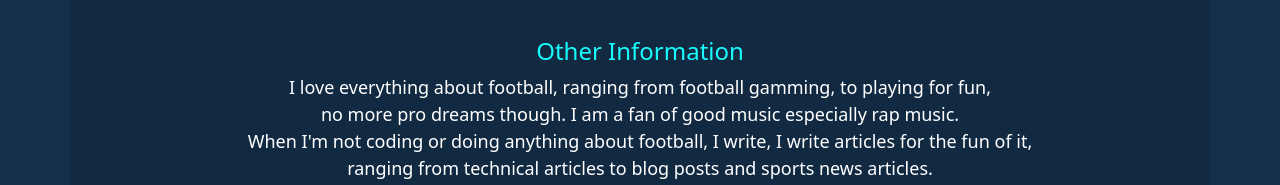
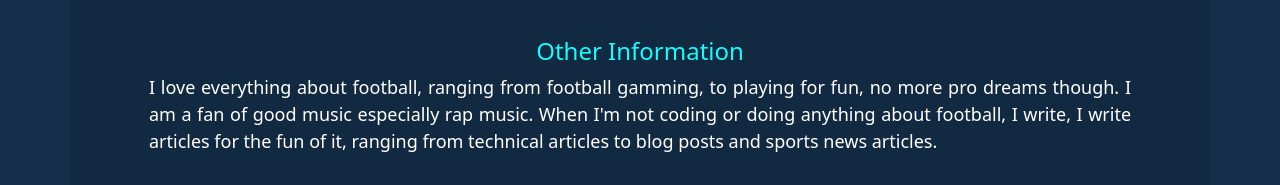
Before and after one commit to oriohac/myprofile, a plain HTML site: page index.html in a window 1280 px wide. Shown: the part 615-800 px from the top of the page. Drawn offline with Linux system fonts and the light colour scheme.

Commit message:
Made the other info text to be justified and changed the colour of the footer to match the navigation bar

```diff
--- a/index.html
+++ b/index.html
@@ -67,12 +67,12 @@
   </div>
 
 
-  <div  style="padding-left: 10%; padding-right: 10%; color: rgb(255, 255, 255); text-align:center; font-weight:500; margin-bottom: 40px;  font-size: large;">
+  <div  style="padding-left: 6%; padding-right: 6%; color: rgb(255, 255, 255); text-align: justify; font-weight:500; margin-bottom: 10px;  font-size: large;">
     <h4 style="color:rgb(23, 253, 253); text-align: center;">Other Information</h4>
      <p >
-      I love everything about football, ranging from football gamming, to playing for fun,<br>
-      no more pro dreams though. I am a fan of good music especially rap music.<br>
-      When I'm not coding or doing anything about football, I write, I write articles for the fun of it,<br>
+      I love everything about football, ranging from football gamming, to playing for fun,
+      no more pro dreams though. I am a fan of good music especially rap music.
+      When I'm not coding or doing anything about football, I write, I write articles for the fun of it,
       ranging from technical articles to blog posts and sports news articles.
 
     </p>
@@ -118,7 +118,7 @@
 
 </div>
 
-<nav class="navbar navbar-expand-lg navbar-light bg-light" style="position: sticky; top: 100%;">
+<nav class="navbar navbar-expand-lg " style="position: sticky; top: 100%; background-color: #f8f9fa;">
   <footer class="align-items-center py-3 my-4 " style="padding-left: 42%;padding-right: 42%;">
 
 
```
